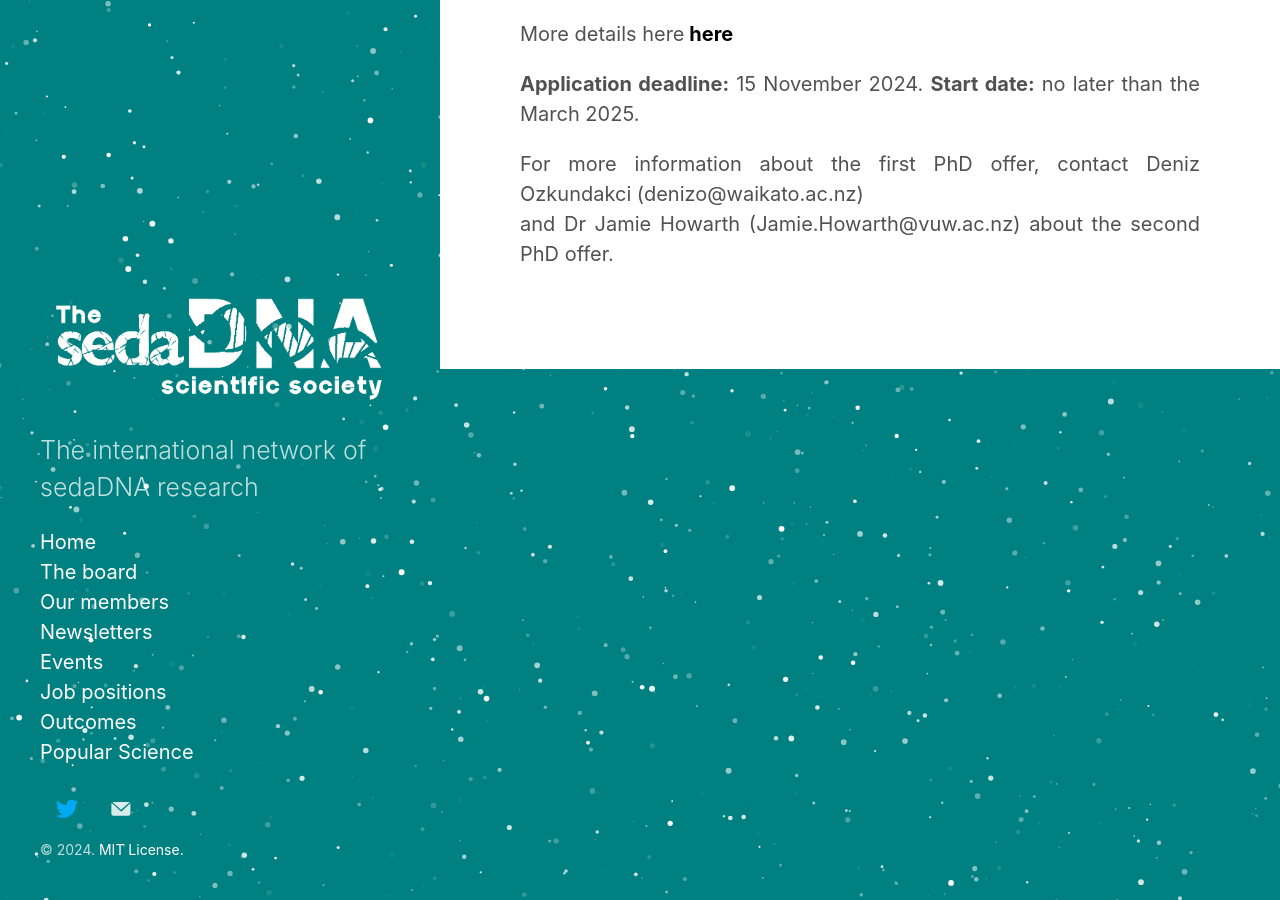
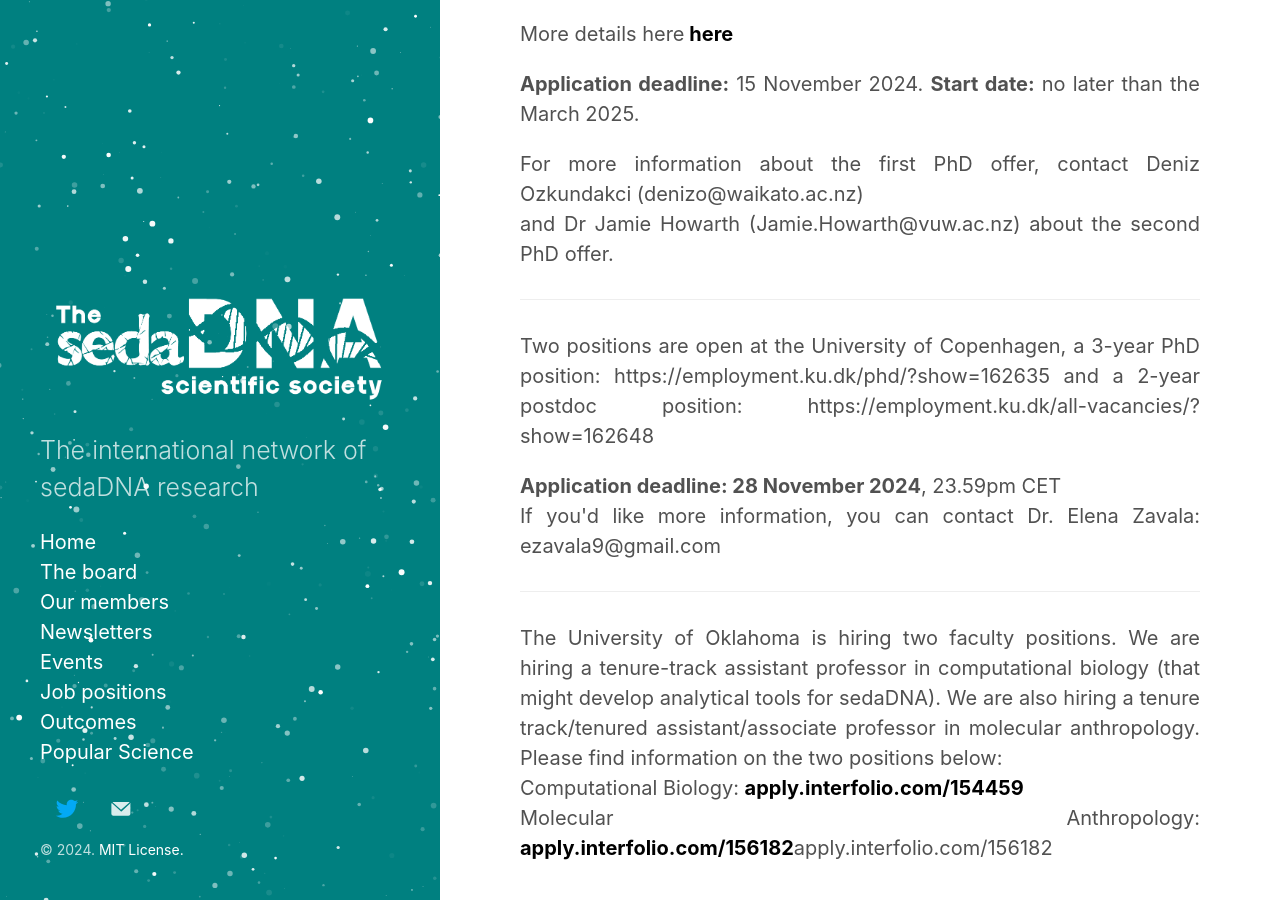
Before and after one commit to sedadna/sedadna.github.io, a Jekyll site: the page built from category/positions.md, in a window 1280 px wide and 900 px high, scrolled down 2107 px. Built offline with Jekyll 4.4.1, drawn with Linux system fonts in a browser that asks for light colours.

Commit message:
Update positions.md

```diff
--- a/category/positions.md
+++ b/category/positions.md
@@ -37,3 +37,17 @@ Climate change is already increasing the frequency and intensity of extreme weat
 
 <p>For more information about the first PhD offer, contact Deniz Ozkundakci (denizo@waikato.ac.nz) <br>
   and Dr Jamie Howarth (Jamie.Howarth@vuw.ac.nz) about the second PhD offer.</p>
+
+<hr>
+
+
+<p>Two positions are open at the University of Copenhagen, a 3-year PhD position: https://employment.ku.dk/phd/?show=162635 and a 2-year postdoc position: https://employment.ku.dk/all-vacancies/?show=162648</p>
+
+<p><b>Application deadline:  28 November 2024</b>, 23.59pm CET <br>
+If you'd like more information, you can contact Dr. Elena Zavala: ezavala9@gmail.com </p>
+
+<hr>
+
+<p>The University of Oklahoma is hiring two faculty positions. We are hiring a tenure-track assistant professor in computational biology (that might develop analytical tools for sedaDNA). We are also hiring a tenure track/tenured assistant/associate professor in molecular anthropology. Please find information on the two positions below:  <br>
+Computational Biology: <a href="apply.interfolio.com/154459"><b> apply.interfolio.com/154459</b></a> <br>
+Molecular Anthropology: <a href="apply.interfolio.com/156182"><b> apply.interfolio.com/156182</b></a>apply.interfolio.com/156182</p>
```
